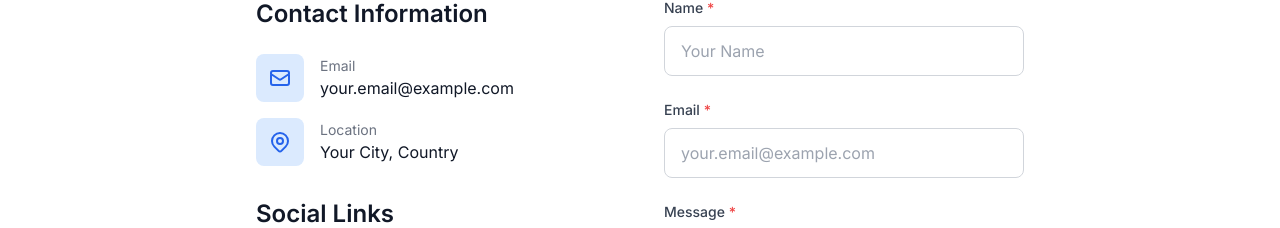
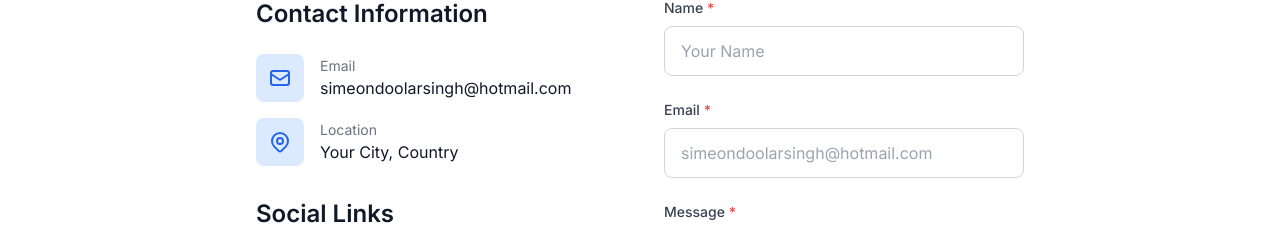
Before and after one commit to 9802dool/MY-PORTFOLIO, a Next.js app: page / in a window 1280 px wide. Shown: the part 2913-3141 px from the top of the page. Built offline with nearby package versions, Linux system fonts and the light colour scheme.

Commit message:
Update contact email

```diff
--- a/components/Contact.tsx
+++ b/components/Contact.tsx
@@ -47,7 +47,7 @@ export default function Contact() {
                     </div>
                     <div>
                       <p className="text-sm text-gray-500 dark:text-gray-400">Email</p>
-                      <p className="text-gray-900 dark:text-white">your.email@example.com</p>
+                      <p className="text-gray-900 dark:text-white">simeondoolarsingh@hotmail.com</p>
                     </div>
                   </div>
                   <div className="flex items-center space-x-4">
--- a/components/ContactForm.tsx
+++ b/components/ContactForm.tsx
@@ -154,7 +154,7 @@ export default function ContactForm() {
               ? 'border-red-500 dark:border-red-500'
               : 'border-gray-300 dark:border-gray-600'
           }`}
-          placeholder="your.email@example.com"
+          placeholder="simeondoolarsingh@hotmail.com"
         />
         {errors.email && (
           <p className="mt-1 text-sm text-red-500">{errors.email}</p>
```
